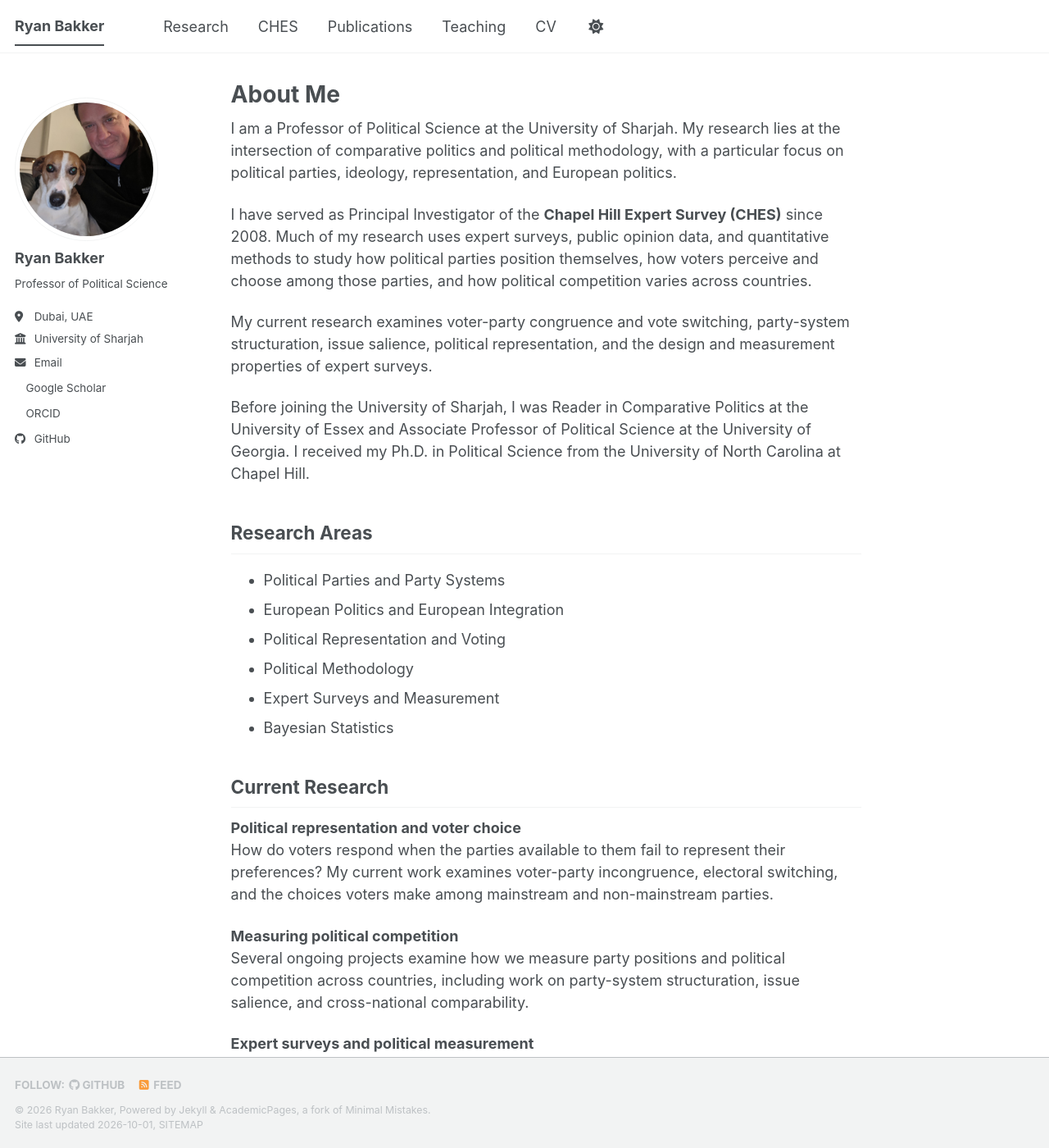
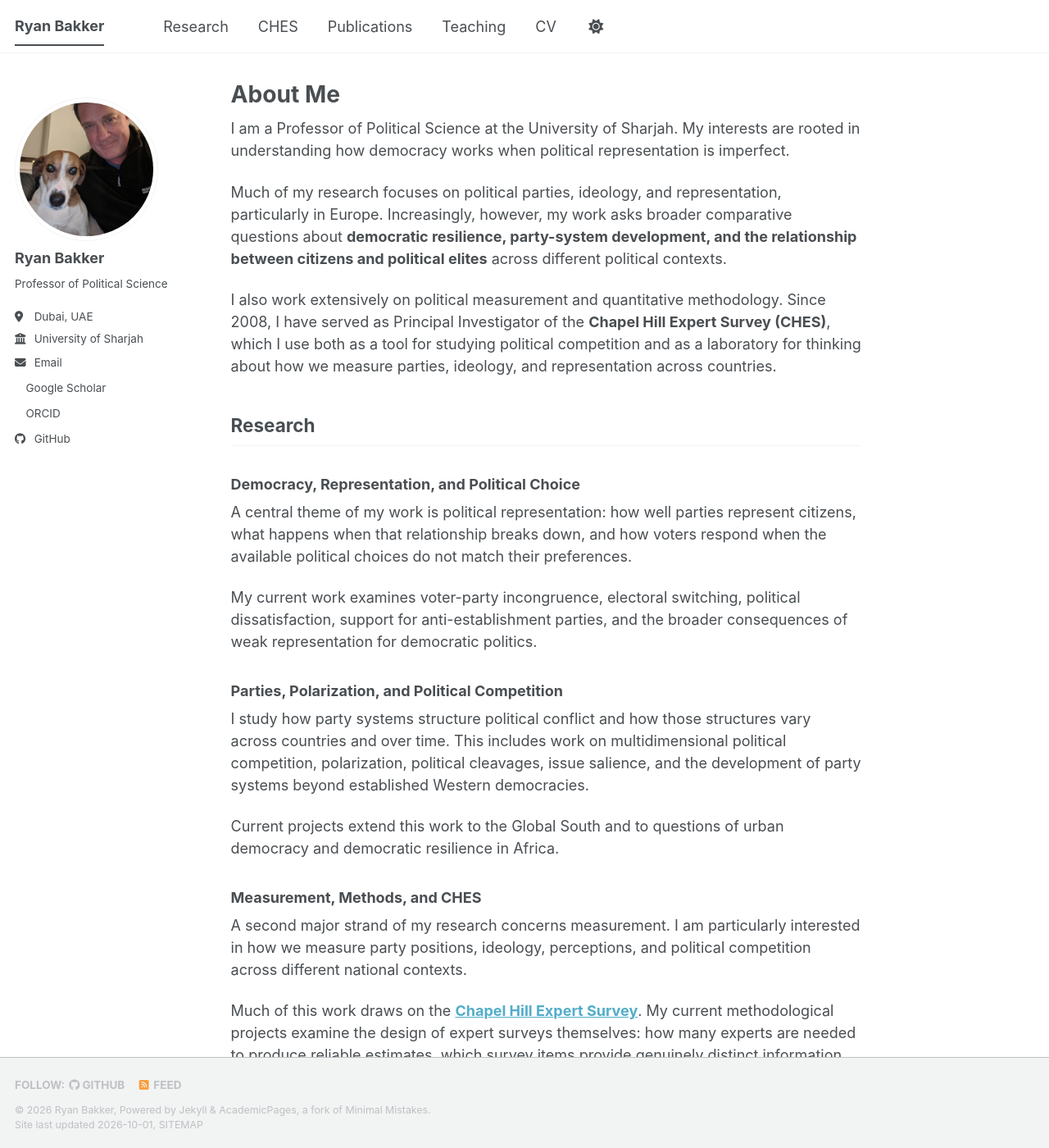
Before and after one commit to ryanbakker-ps/ryanbakker-ps.github.io, a Jekyll site: the page built from _pages/about.md, in a window 1280 px wide and 1400 px high. Shown: the whole window at 82% size. Built offline with Jekyll 4.4.1, drawn with Linux system fonts in a browser that asks for light colours; a style sheet for code colours, icons or effects is not loaded; some of the changed text lies outside the part shown.

Commit message:
Revise about page content on research interests
Updated research focus and areas of interest to reflect current themes in political representation and measurement.

```diff
--- a/_pages/about.md
+++ b/_pages/about.md
@@ -7,32 +7,42 @@ redirect_from:
   - /about.html
 ---
 
-I am a Professor of Political Science at the University of Sharjah. My research lies at the intersection of comparative politics and political methodology, with a particular focus on political parties, ideology, representation, and European politics.
+I am a Professor of Political Science at the University of Sharjah. My interests are rooted in understanding how democracy works when political representation is imperfect.
 
-I have served as Principal Investigator of the **Chapel Hill Expert Survey (CHES)** since 2008. Much of my research uses expert surveys, public opinion data, and quantitative methods to study how political parties position themselves, how voters perceive and choose among those parties, and how political competition varies across countries.
+Much of my research focuses on political parties, ideology, and representation, particularly in Europe. Increasingly, however, my work asks broader comparative questions about **democratic resilience, party-system development, and the relationship between citizens and political elites** across different political contexts.
 
-My current research examines voter-party congruence and vote switching, party-system structuration, issue salience, political representation, and the design and measurement properties of expert surveys.
+I also work extensively on political measurement and quantitative methodology. Since 2008, I have served as Principal Investigator of the **Chapel Hill Expert Survey (CHES)**, which I use both as a tool for studying political competition and as a laboratory for thinking about how we measure parties, ideology, and representation across countries.
 
-Before joining the University of Sharjah, I was Reader in Comparative Politics at the University of Essex and Associate Professor of Political Science at the University of Georgia. I received my Ph.D. in Political Science from the University of North Carolina at Chapel Hill.
+## Research
 
-## Research Areas
+### Democracy, Representation, and Political Choice
 
-- Political Parties and Party Systems
-- European Politics and European Integration
-- Political Representation and Voting
-- Political Methodology
-- Expert Surveys and Measurement
-- Bayesian Statistics
+A central theme of my work is political representation: how well parties represent citizens, what happens when that relationship breaks down, and how voters respond when the available political choices do not match their preferences.
+
+My current work examines voter-party incongruence, electoral switching, political dissatisfaction, support for anti-establishment parties, and the broader consequences of weak representation for democratic politics.
+
+### Parties, Polarization, and Political Competition
+
+I study how party systems structure political conflict and how those structures vary across countries and over time. This includes work on multidimensional political competition, polarization, political cleavages, issue salience, and the development of party systems beyond established Western democracies.
+
+Current projects extend this work to the Global South and to questions of urban democracy and democratic resilience in Africa.
+
+### Measurement, Methods, and CHES
+
+A second major strand of my research concerns measurement. I am particularly interested in how we measure party positions, ideology, perceptions, and political competition across different national contexts.
+
+Much of this work draws on the **[Chapel Hill Expert Survey](/ches/)**. My current methodological projects examine the design of expert surveys themselves: how many experts are needed to produce reliable estimates, which survey items provide genuinely distinct information, and how survey instruments can be simplified without sacrificing measurement quality.
 
 ## Current Research
 
-**Political representation and voter choice**
-How do voters respond when the parties available to them fail to represent their preferences? My current work examines voter-party incongruence, electoral switching, and the choices voters make among mainstream and non-mainstream parties.
+Some of my current projects examine:
 
-**Measuring political competition**
-Several ongoing projects examine how we measure party positions and political competition across countries, including work on party-system structuration, issue salience, and cross-national comparability.
+- voter-party congruence and electoral switching
+- democratic representation and resilience
+- party-system structuration in the Global South
+- urban democracy in Africa
+- multidimensional polarization and political competition
+- issue salience and party strategy
+- expert-survey design and political measurement
 
-**Expert surveys and political measurement**
-Building on more than two decades of work with the Chapel Hill Expert Survey, I am studying how expert surveys can be designed more efficiently, how many experts are needed to obtain reliable estimates, and how survey instruments can be simplified without sacrificing information.
-
-For more information about my work, see **[Research](/research/)**, **[CHES](/ches/)**, and **[Publications](/publications/)**.
+For more information, see **[Research](/research/)**, **[CHES](/ches/)**, **[Publications](/publications/)**, or my **[CV](/cv/)**.
```
